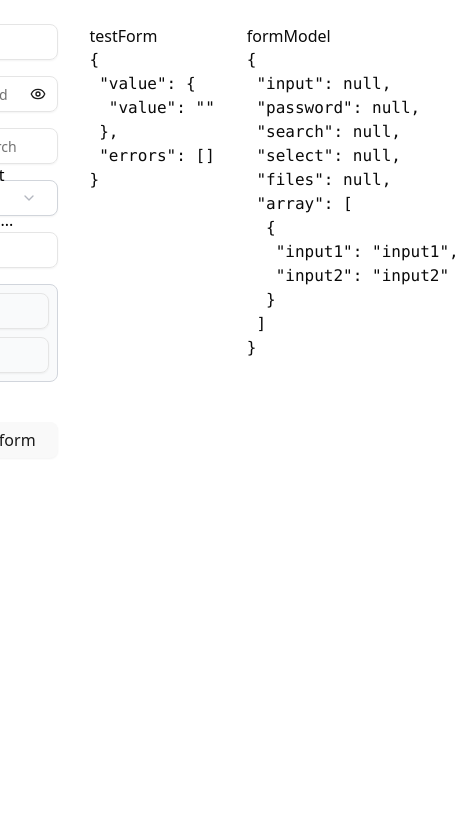
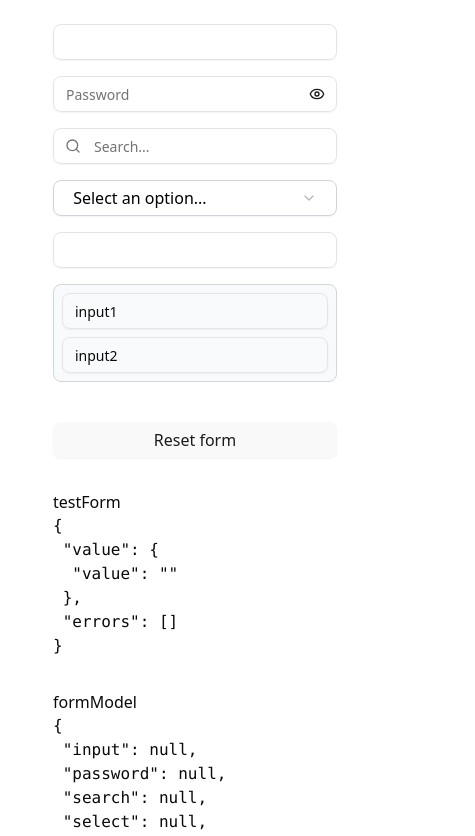
Before and after one commit to AlexandrBukhtatyy/react-forms, a React (Vite) app: page / in a window 390 px wide. Shown: the top 836 px of the page, 475 px wide, since content can reach past the window. Built offline with nearby package versions, Linux system fonts and the light colour scheme.

Commit message:
adaptive

```diff
--- a/src/App.tsx
+++ b/src/App.tsx
@@ -59,7 +59,7 @@
   return (
     <>
       <div className="container mx-auto px-4 pt-6 pb-6 max-w-6xl">
-        <div className="flex w-full gap-8">
+        <div className="flex flex-col md:flex-row w-full gap-8">
           <div>
             <Form className="flex flex-col gap-4">
               <FormField control={testForm.input} type={Input} />
```
